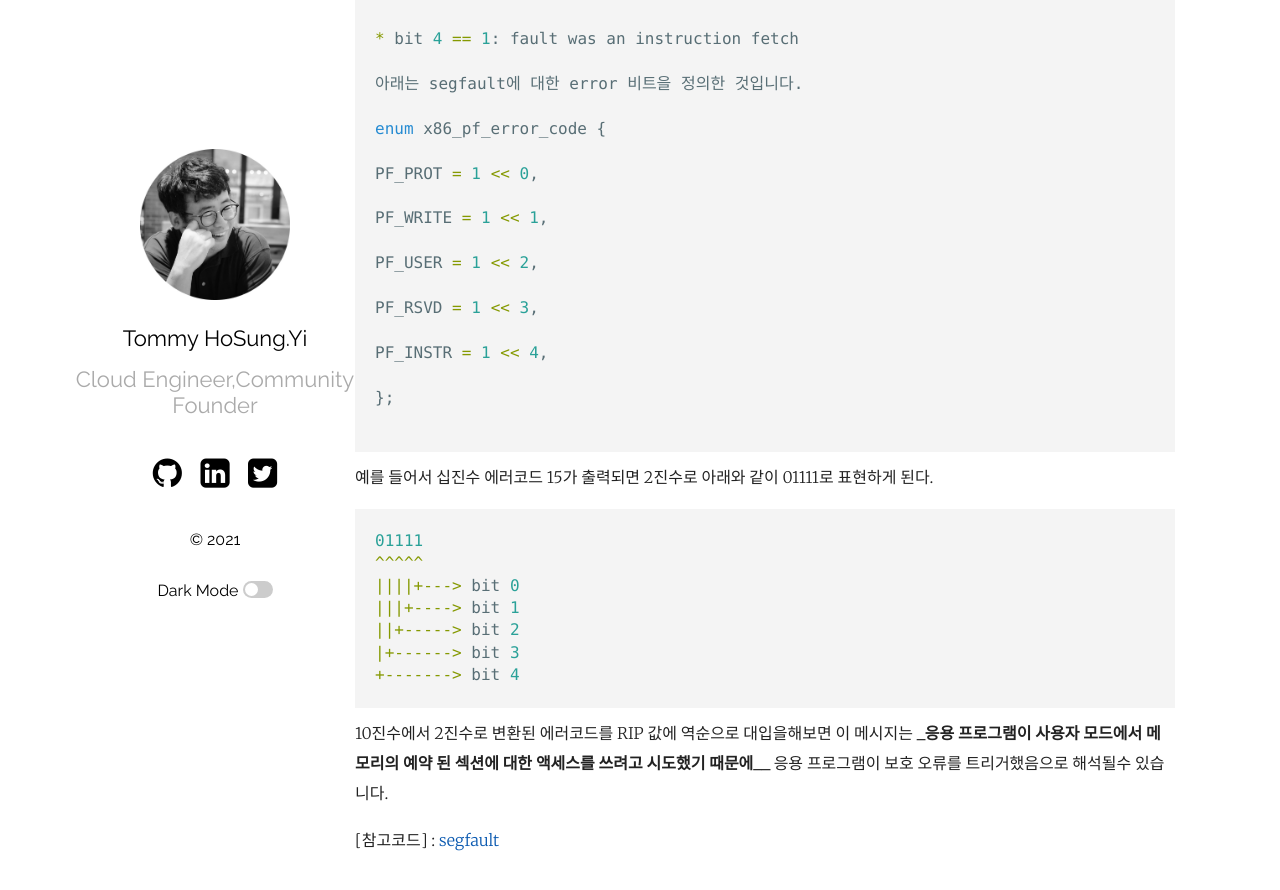
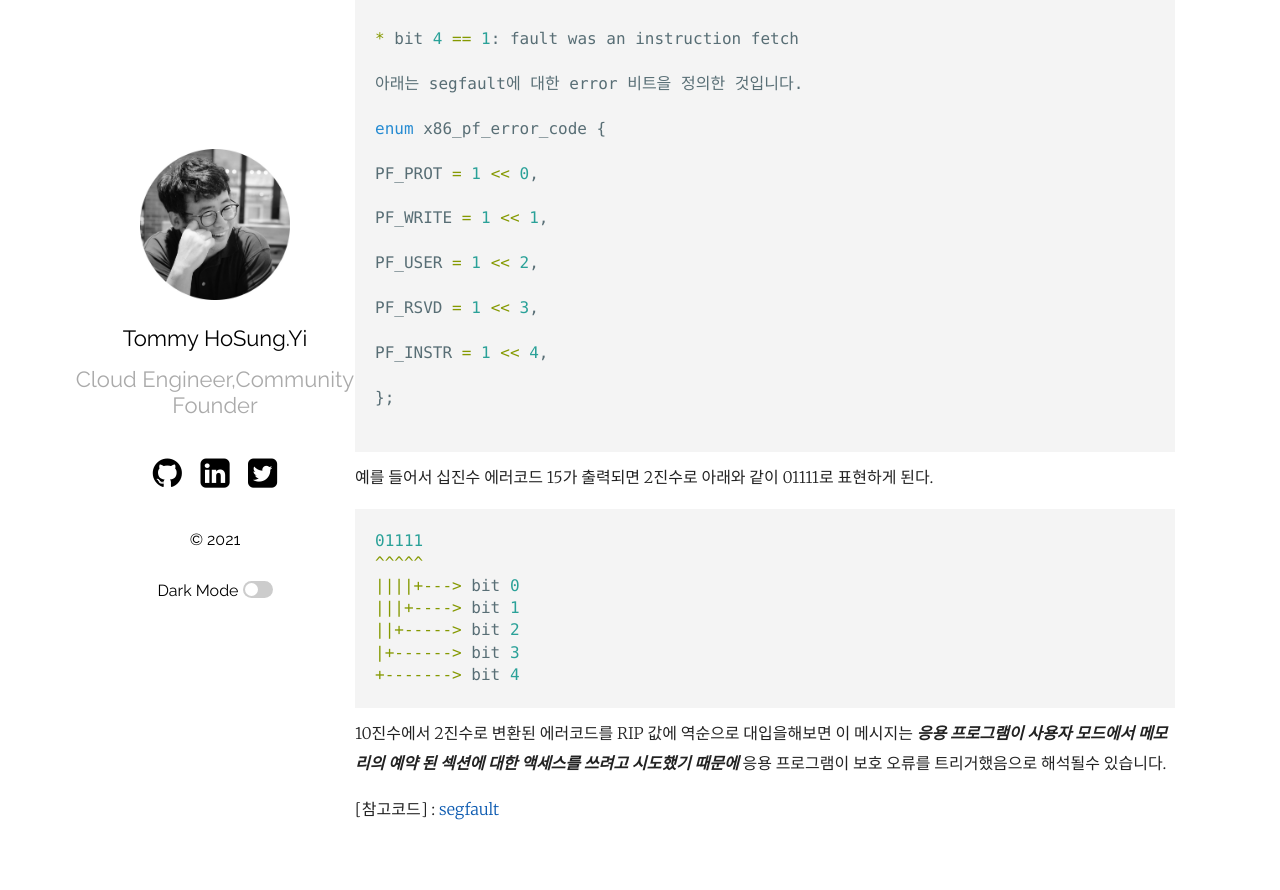
Before and after one commit to hslee77/hslee77.github.io, a Jekyll site: the page built from _posts/2021-05-07-LinuxSegfault-Event.md, in a window 1280 px wide and 900 px high, scrolled down 1659 px. Shown: the top 890 px of the window. Built offline with Jekyll 4.4.1, drawn with Linux system fonts in a browser that asks for light colours.

````diff
--- a/_posts/2021-05-07-LinuxSegfault-Event.md
+++ b/_posts/2021-05-07-LinuxSegfault-Event.md
@@ -93,7 +93,7 @@ PF_INSTR = 1 << 4,
 |+------> bit 3
 +-------> bit 4
 ```
-10진수에서 2진수로 변환된 에러코드를 RIP 값에 역순으로 대입을해보면 이 메시지는 **_응용 프로그램이 사용자 모드에서 메모리의 예약 된 섹션에 대한 액세스를 쓰려고 시도했기 때문에__** 응용 프로그램이 보호 오류를 트리거했음으로 해석될수 있습니다.
+10진수에서 2진수로 변환된 에러코드를 RIP 값에 역순으로 대입을해보면 이 메시지는 **_응용 프로그램이 사용자 모드에서 메모리의 예약 된 섹션에 대한 액세스를 쓰려고 시도했기 때문에_** 응용 프로그램이 보호 오류를 트리거했음으로 해석될수 있습니다.
 
 [참고코드] : [segfault]
 
````
